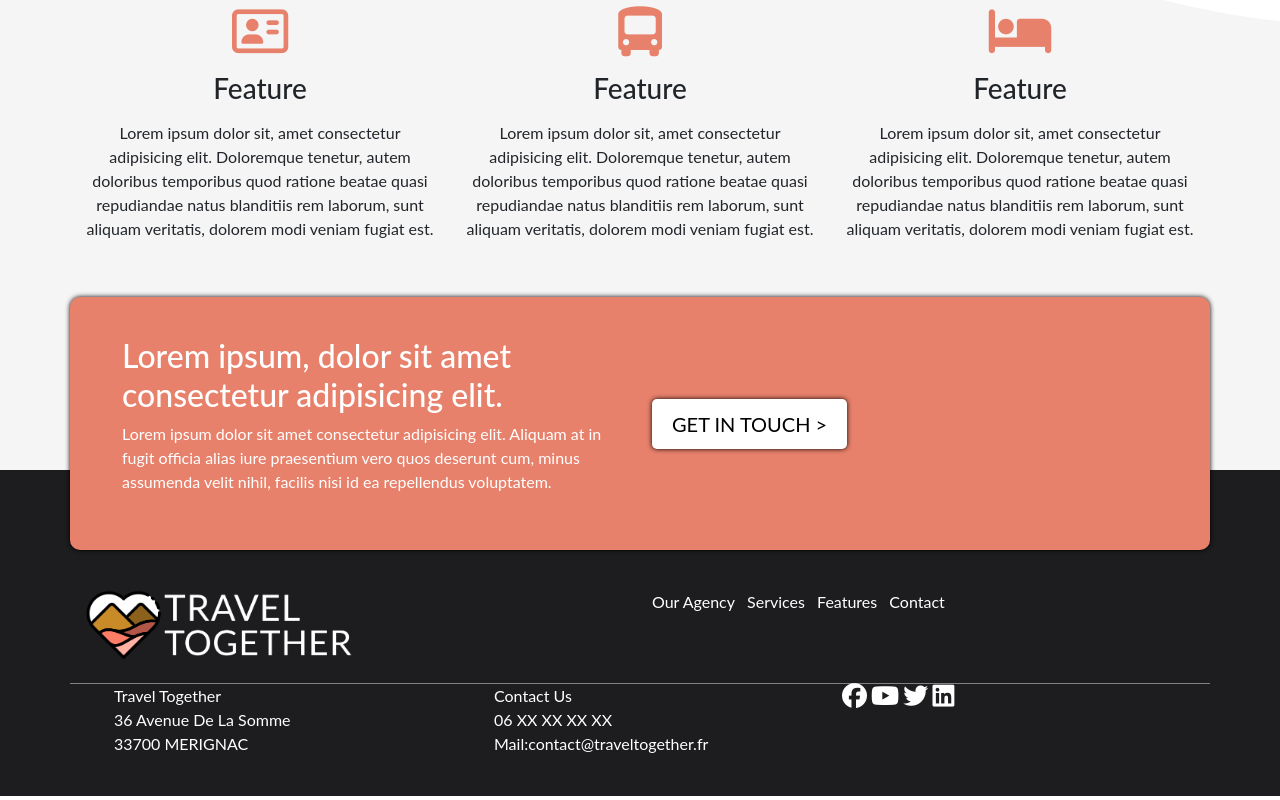
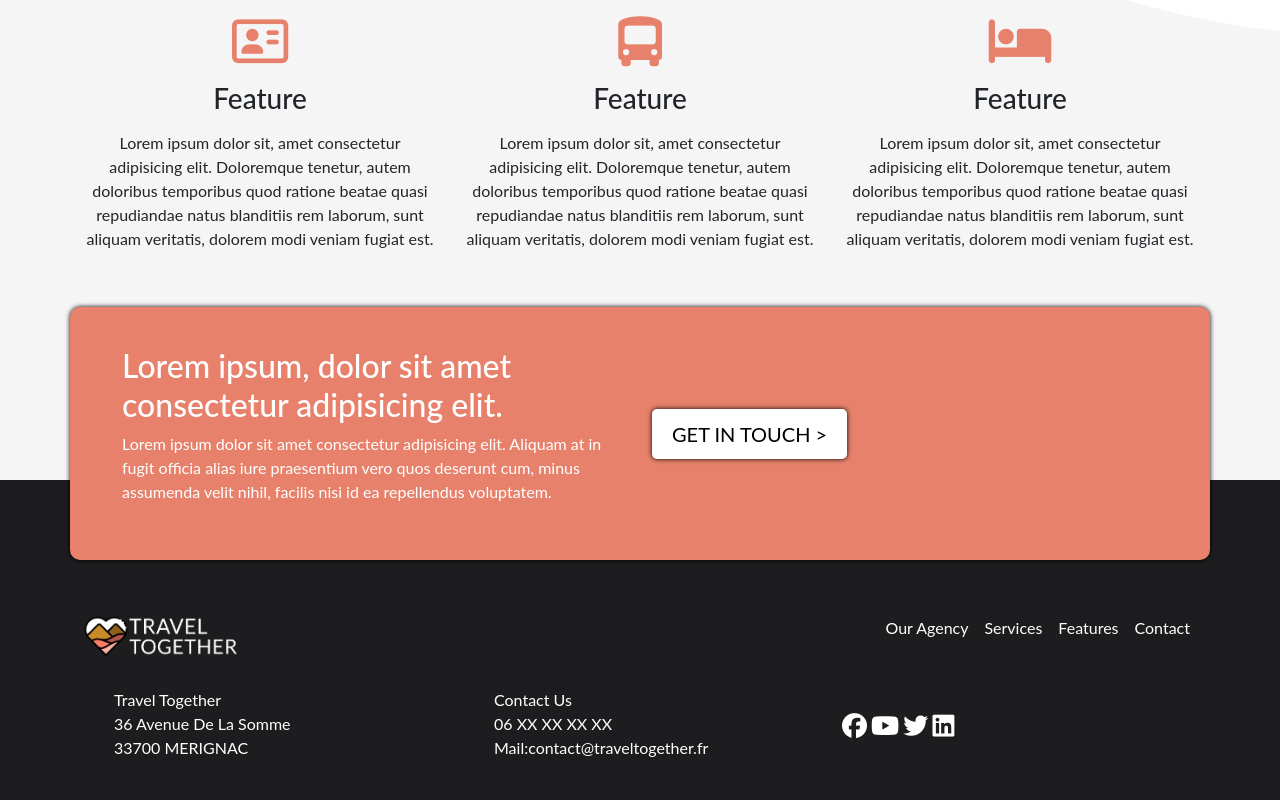
Before and after one commit to MEtourneaud/Projet-TravelTogether-Boostrap-SCSS-, a website: page index.html in a window 1280 px wide. Shown: the part 1182-1982 px from the top of the page. Drawn offline with Linux system fonts and the light colour scheme.

Commit message:
responsive en cours

```diff
--- a/assets/scss/layout/_footer.scss
+++ b/assets/scss/layout/_footer.scss
@@ -5,9 +5,19 @@
     padding-top: 15vh;
 }
 
+.linkColor{
+    a{
+        color: white;
+    }
+}
+
+.navbar-toggler{
+    color: white;
+}
 
 .brdr{
     border-bottom: solid 1px gray;
+    margin-bottom: 2vh;
 }
 
 .color-nav{
--- a/assets/scss/main/_services.scss
+++ b/assets/scss/main/_services.scss
@@ -1,5 +1,4 @@
 .services{
-
     background-size: cover;
     background-position: center;
     border-radius: 5px;
@@ -29,11 +28,6 @@
     height: 25vh;
 }
 
-
-// .txtServices{
-//     position: absolute;
-// }
-
 .txtAssis{
     position: absolute;
     color: $textColorFooter;
--- a/index.html
+++ b/index.html
@@ -15,19 +15,19 @@
 <body>
     <header>
         <nav class="navbar navbar-expand-lg bg-body">
-            <div class="container justify-content-between ">
-                <div class="row flex-nowrap justify-content-between">
-                    <a class="" href="#"><img src="assets/img/Logo.png" alt="Logo Travel Together" width="auto" height="40px"></a>
+            <div class="container justify-content-evenly">
+                <a class="navbar-brand" href="#">
+                    <img src="assets/img/Logo.png" alt="Logo Travel Together" width="auto" height="40px">
+                </a>
                 <button class="navbar-toggler" type="button" data-bs-toggle="collapse" data-bs-target="#navbarNavAltMarkup" aria-controls="navbarNavAltMarkup" aria-expanded="false" aria-label="Toggle navigation">
                     <span class="navbar-toggler-icon"></span>
                 </button>
                 <div class="collapse navbar-collapse justify-content-end" id="navbarNavAltMarkup">
                     <div class="navbar-nav">
-                        <a class="nav-link active" aria-current="page" href="#">Our Agency</a>
+                        <a class="nav-link" aria-current="page" href="#">Our Agency</a>
                         <a class="nav-link" href="#">Services</a>
                         <a class="nav-link" href="#">Features</a>
                         <a class="nav-link" href="#">Contact</a>
-                        </div>
                     </div>
                 </div>
             </div>
@@ -139,25 +139,30 @@
     </main>
 
     <footer id="bg-footer">
-        <div class="container brdr">
-            <div class="row flex-nowrap">
-                <div class="col-12 col-md-12 col-lg-6">
-                    <a href="#">
-                        <img src="assets/img/Logo-white.png" alt="Logo Travel Together" width="50%" height="auto%">
+        <nav class="navbar navbar-expand-lg">
+            <div class="container justify-content-evenly">
+                <div class="col-12 col-md-6 col-lg-6">
+                    <a class="navbar-brand" href="#">
+                        <img src="assets/img/Logo-white.png" alt="Logo Travel Together" width="auto" height="40px">
                     </a>
+                    <!-- <button class="navbar-toggler" type="button" data-bs-toggle="collapse" data-bs-target="#navbarNavAltMarkup" aria-controls="navbarNavAltMarkup" aria-expanded="false" aria-label="Toggle navigation">
+                        <span class="navbar-toggler-icon"></span>
+                    </button> -->
                 </div>
                 <div class="col-12 col-md-12 col-lg-6">
-                    <ul class="list-inline">
-                        <li class="list-inline-item"><a href="">Our Agency</a></li>
-                        <li class="list-inline-item"><a href="">Services</a></li>
-                        <li class="list-inline-item"><a href="">Features</a></li>
-                        <li class="list-inline-item"><a href="">Contact</a></li>
-                    </ul>
+                    <div class="linkColor" id="navbarNavAltMarkup">
+                        <div class="navbar-nav justify-content-end">
+                            <a class="nav-link" aria-current="page" href="#">Our Agency</a>
+                            <a class="nav-link" href="#">Services</a>
+                            <a class="nav-link" href="#">Features</a>
+                            <a class="nav-link" href="#">Contact</a>
                         </div>
                     </div>
                 </div>
+            </div>
+          </nav>
           <div class="container">
-            <div class="row">
+            <div class="row align-items-center">
                 <div class="col-12 col-md-12 col-lg-4">
                     <ul>
                         <li>Travel Together</li>
@@ -172,8 +177,8 @@
                         <li>Mail:contact@traveltogether.fr</li>
                     </ul>
                 </div>
-                <div class="col-12 col-md-12 col-lg-4">
-                    <div class="justify-content-end">
+                <div class="col-12 col-md-12 col-lg-4 justify-content-end">
+                    <div class="">
                         <a href=""><i class="fa-brands fa-facebook" style="color: #ffffff;"></i></a>
                         <a href=""><i class="fa-brands fa-youtube" style="color: #ffffff;"></i></a>
                         <a href=""><i class="fa-brands fa-twitter" style="color: #ffffff;"></i></a>
```
Also changed, not shown: Partials.txt (deleted, +0 -19 lines), assets/css/style.css, 1 other file. Lines whose indentation alone changed are shown as unchanged.
